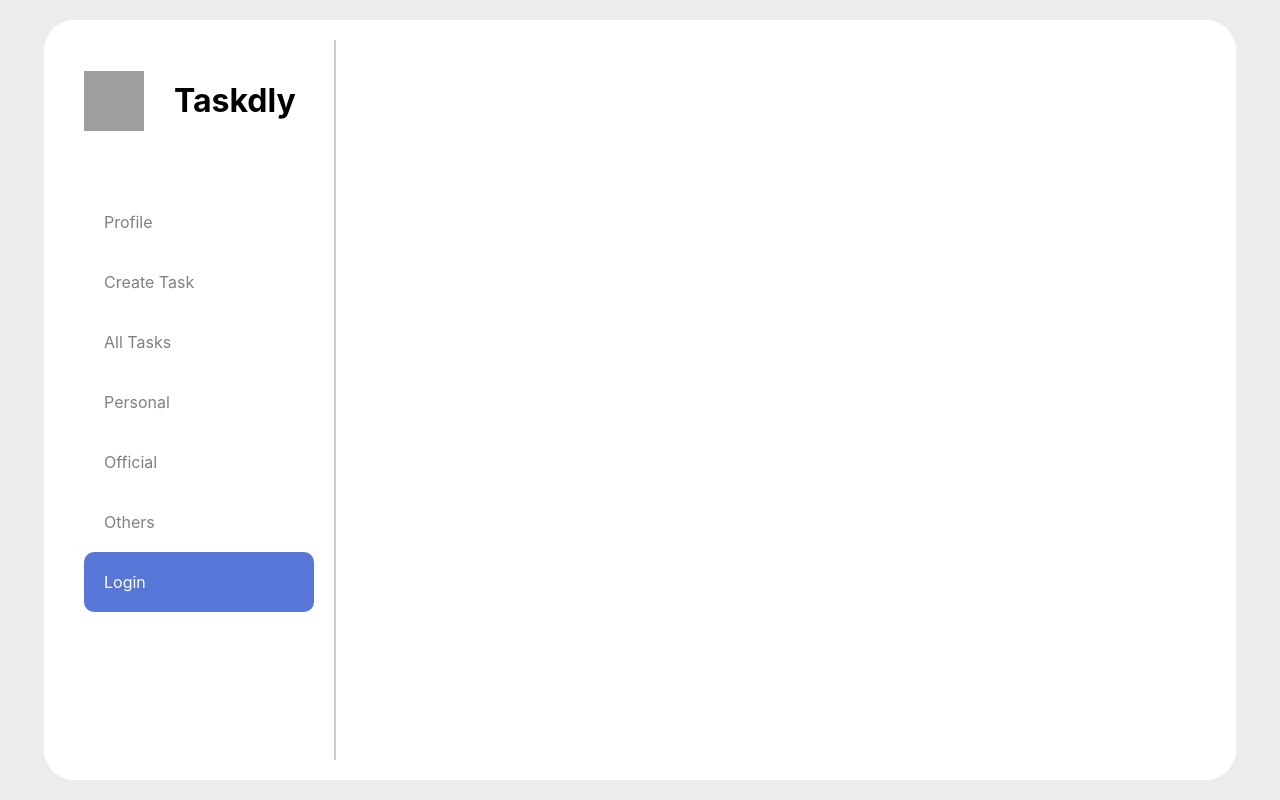
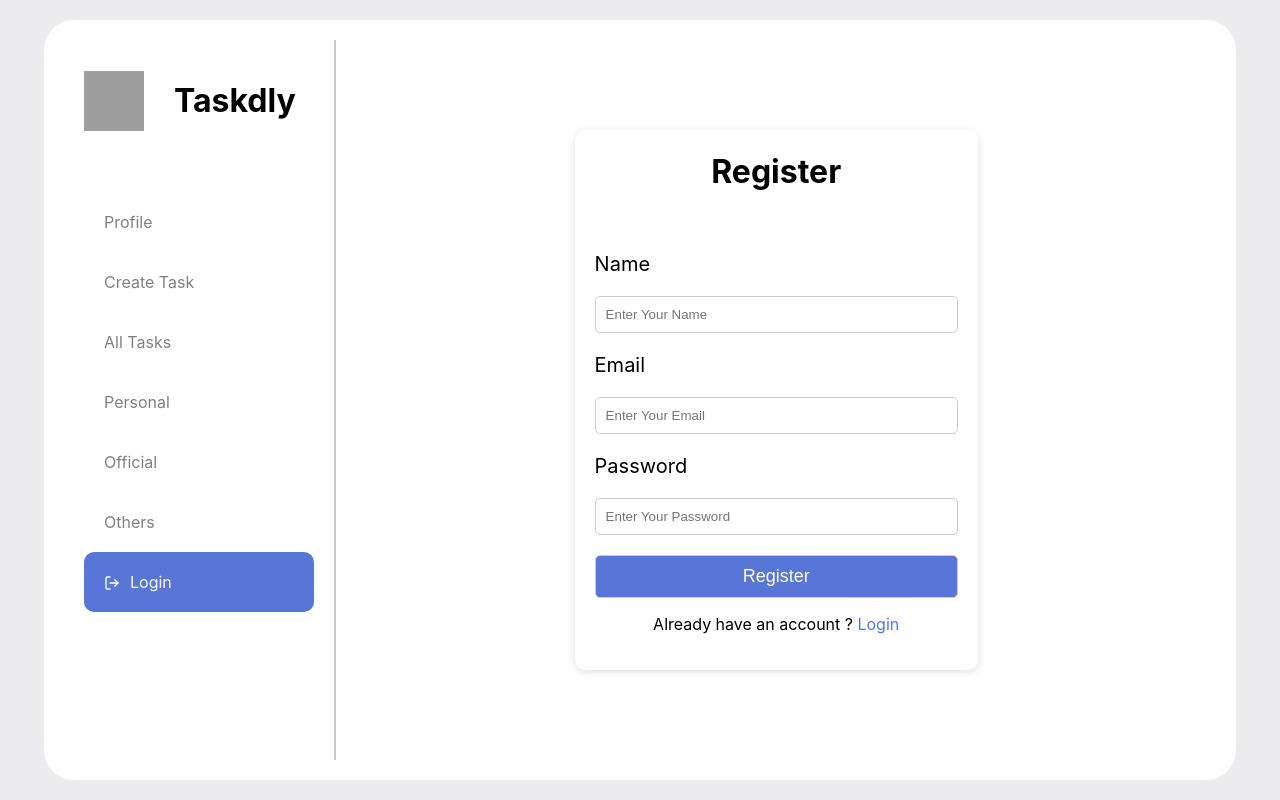
Before and after one commit to taruntailor7/Todo-App, a React (Create React App) app in the folder todo-app/: page /register in a window 1280 px wide. Built offline with nearby package versions, Linux system fonts and the light colour scheme; grey boxes are pictures that could not be loaded.

Commit message:
register component completed

```diff
--- a/todo-app/src/components/AllRoutes/AllRoutes.jsx
+++ b/todo-app/src/components/AllRoutes/AllRoutes.jsx
@@ -1,6 +1,7 @@
 import { Route, Routes } from "react-router"
 import { Home } from "../../pages/Home/Home"
 import { Login } from "../../pages/Login/Login"
+import { Register } from "../../pages/Register/Register"
 import "./AllRoutes.css"
 
 export const AllRoutes = () => {
@@ -13,6 +14,7 @@ export const AllRoutes = () => {
       <Route path="/official" element></Route>
       <Route path="/others" element></Route>
       <Route path="/login" element={<Login/>}></Route>
+      <Route path="/register" element={<Register/>}></Route>
     </Routes>
   )
 }
--- a/todo-app/src/components/Sidebar/Sidebar.css
+++ b/todo-app/src/components/Sidebar/Sidebar.css
@@ -25,3 +25,7 @@
     display: flex;
     flex-direction: column;
 }
+.logIcon{
+    margin-right: 10px;
+    margin-top: 3px;
+}
--- a/todo-app/src/components/Sidebar/Sidebar.jsx
+++ b/todo-app/src/components/Sidebar/Sidebar.jsx
@@ -1,5 +1,6 @@
 import "./Sidebar.css"
 import { NavLink } from "react-router-dom"
+import {FiLogOut} from "react-icons/fi"
 
     const defaults = {
       padding:"20px",
@@ -19,7 +20,9 @@ import { NavLink } from "react-router-dom"
       textDecoration: "none",
       color:"white",
       borderRadius: "10px",
-      backgroundColor: "#5876d8"
+      backgroundColor: "#5876d8",
+      display:"flex",
+      alignItems: "center",
     };
 
     const links = [
@@ -67,7 +70,7 @@ export const Sidebar = () => {
             {link.title}
           </NavLink>
         ))}
-        {user ? <NavLink style={logout}>Logout</NavLink> : <NavLink to="/login" style={logout}>Login</NavLink>}
+        {user ? <NavLink style={logout}><FiLogOut className="logIcon"/> Logout </NavLink> : <NavLink to="/login" style={logout}><FiLogOut className="logIcon"/> Login </NavLink>}
       </div>
     </div>
   )
--- a/todo-app/src/pages/Login/Login.jsx
+++ b/todo-app/src/pages/Login/Login.jsx
@@ -8,22 +8,25 @@ let initstate = {
 }
 
 export const Login = () => {
-    const [user, setUser] = useState(initstate)
+    const [user, setUser] = useState(initstate);
 
-    const handleChange = () =>{
+    const handleChange = (e) =>{
+        let {name, value} = e.target;
+        setUser({...user, [name]:value});
+    }
 
-    }
     const handleSubmit = ()=>{
 
     }
+
     return (
         <div className="form">
             <h1>Login</h1>
             <form onSubmit={handleSubmit}>
                 <label htmlFor="">Email</label>
-                <input type="text" placeholder="Enter Your Email" name="email" value="" onchange={handleChange} required/>
+                <input type="text" placeholder="Enter Your Email" name="email" value={user.email} onChange={handleChange} required/>
                 <label htmlFor="">Password</label>
-                <input type="text" placeholder="Enter Your Password" name="password" value="" onchange={handleChange} required/>
+                <input type="text" placeholder="Enter Your Password" name="password" value={user.password} onChange={handleChange} required/>
                 <button type="submit" className="loginBtn">Login</button>
                 <div className="forRegister">
                     <p>Don't have an account ? <NavLink to="/register" className="registerLink" >Register</NavLink></p>
--- /dev/null
+++ b/todo-app/src/pages/Register/Register.css
@@ -0,0 +1,38 @@
+.form{
+    width:35%;
+    margin:auto;
+    box-shadow: rgba(99, 99, 99, 0.2) 0px 2px 8px 0px;
+    border-radius: 10px;
+}
+h1{
+    text-align: center;
+}
+form{
+    display: flex;
+    flex-direction: column;
+    padding: 20px;
+}
+label{
+    font-size: 20px;
+    margin-top: 20px;
+}
+input,button{
+    padding: 10px;
+    border: 1px solid #ccc;
+    border-radius: 5px;
+    margin-top: 20px;
+}
+.registerBtn{
+    background-color: #5876d8;
+    color: #fff;
+    font-size: 18px;
+}
+.forLogin{
+    display: flex;
+    align-items: center;
+    justify-content: center;
+}
+.loginLink{
+    text-decoration: none;
+    color:#5876d8;
+}
--- /dev/null
+++ b/todo-app/src/pages/Register/Register.jsx
@@ -0,0 +1,41 @@
+import { useState } from "react"
+import "./Register.css"
+import { NavLink } from "react-router-dom"
+
+let initstate = {
+    name:"",
+    email: "",
+    password: "",
+}
+
+export const Register = () => {
+    const [user, setUser] = useState(initstate);
+
+    const handleChange = (e) =>{
+        let {name, value} = e.target;
+        setUser({...user, [name]:value});
+    }
+    console.log(user,"user")
+
+    const handleSubmit = ()=>{
+
+    }
+
+    return (
+        <div className="form">
+            <h1>Register</h1>
+            <form onSubmit={handleSubmit}>
+                <label htmlFor="">Name</label>
+                <input type="text" placeholder="Enter Your Name" name="name" value={user.name} onChange={handleChange} required/>
+                <label htmlFor="">Email</label>
+                <input type="email" placeholder="Enter Your Email" name="email" value={user.email} onChange={handleChange} required/>
+                <label htmlFor="">Password</label>
+                <input type="password" placeholder="Enter Your Password" name="password" value={user.password} onChange={handleChange} required/>
+                <button type="submit" className="registerBtn">Register</button>
+                <div className="forLogin">
+                    <p>Already have an account ? <NavLink to="/login" className="loginLink" >Login</NavLink></p>
+                </div>
+            </form>
+        </div>
+    )
+}
```
Also changed, not shown: todo-app/src/redux/Auth/action.js (added), todo-app/src/redux/Auth/reducer.js (added), todo-app/src/redux/store.js (added).
